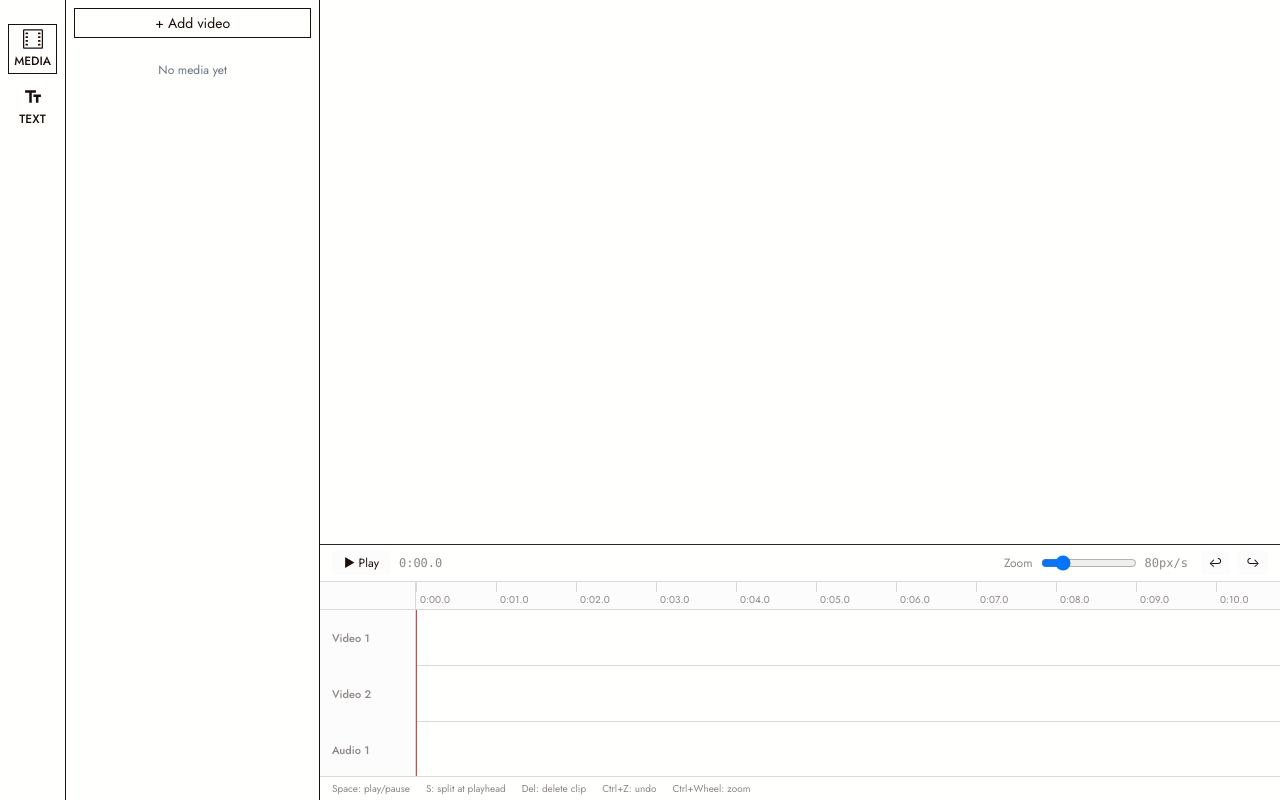
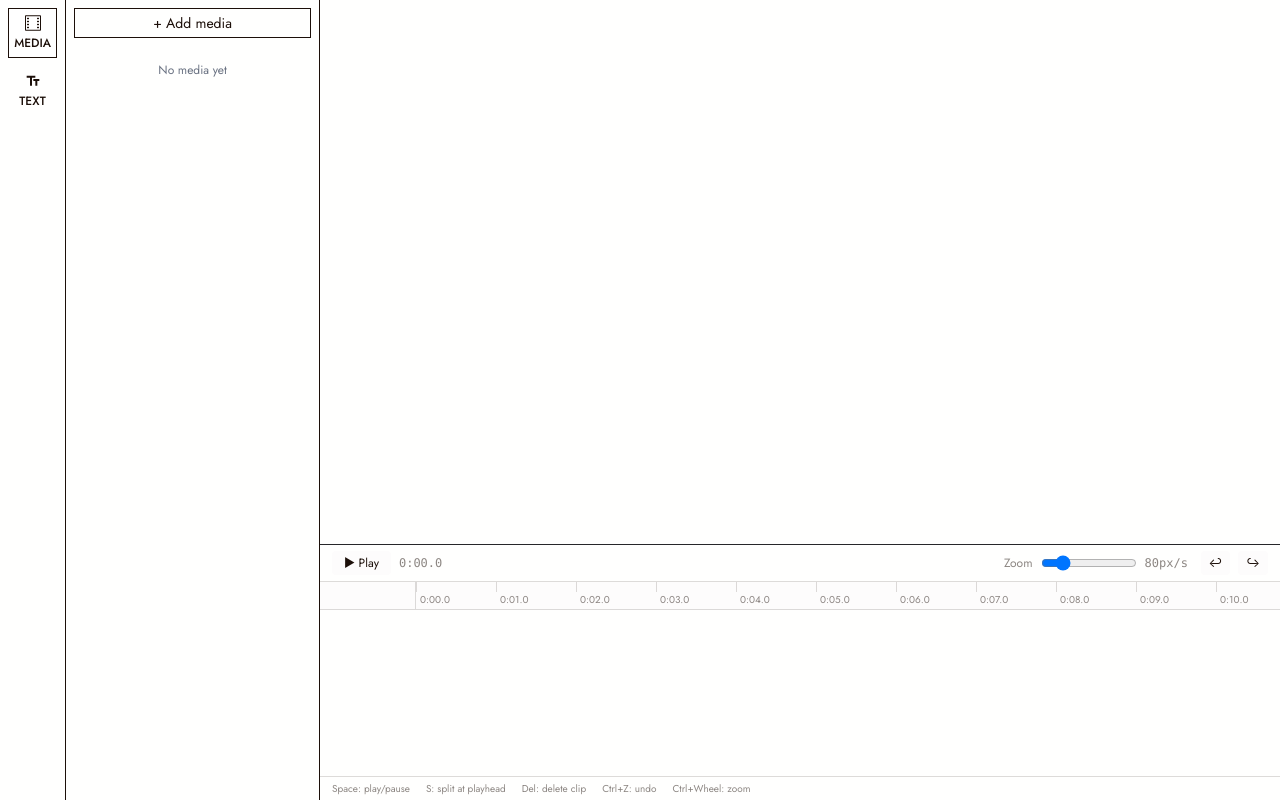
Before and after one commit to stanislavstru/video-editor, a React (Vite) app: page / in a window 1280 px wide. Built offline with nearby package versions, Linux system fonts and the light colour scheme; a web font is replaced by a local one.

Commit message:
working with timeline

```diff
--- a/src/components/media-store/MediaStore.tsx
+++ b/src/components/media-store/MediaStore.tsx
@@ -49,7 +49,7 @@ export const MediaStore = () => {
 
   return (
     <div className="flex flex-col gap-2 h-full">
-      <Button onClick={() => inputRef.current?.click()}>+ Add video</Button>
+      <Button onClick={() => inputRef.current?.click()}>+ Add media</Button>
       <input
         ref={inputRef}
         type="file"
@@ -66,7 +66,7 @@ export const MediaStore = () => {
         {mediaItems.map((item) => (
           <div
             key={item.id}
-            className="group flex items-center justify-between gap-2 border rounded px-2 py-1.5 hover:bg-gray-100"
+            className="group flex items-center justify-between gap-2 border px-2 py-1.5 hover:bg-gray-100"
           >
             <button
               onClick={() => addClipFromMedia(item.id)}
--- a/src/components/sidebar/Sidebar.tsx
+++ b/src/components/sidebar/Sidebar.tsx
@@ -7,8 +7,8 @@ import { Text } from "../features/text/Text";
 type Tab = "media" | "text";
 
 const tabs: { id: Tab; label: string; icon: React.ReactNode }[] = [
-  { id: "media", label: "MEDIA", icon: <SlFilm size="20" /> },
-  { id: "text", label: "TEXT", icon: <MdTextFields size="20" /> },
+  { id: "media", label: "MEDIA", icon: <SlFilm size="16" /> },
+  { id: "text", label: "TEXT", icon: <MdTextFields size="16" /> },
 ];
 
 export const Sidebar = () => {
@@ -16,12 +16,12 @@ export const Sidebar = () => {
 
   return (
     <aside className="flex w-80 shrink-0  border-r bg-surface">
-      <div className="w-20 h-screen border-r py-6 px-2 flex flex-col gap-2">
+      <div className="w-20 h-screen border-r py-2 px-2 flex flex-col gap-2">
         {tabs.map((tab) => (
           <button
             key={tab.id}
             onClick={() => setActiveTab(tab.id)}
-            className={`flex flex-col justify-center items-center gap-1 border py-1 w-full cursor-pointer transition-colors ${
+            className={`flex flex-col justify-center items-center gap-1 border py-1.5 w-full cursor-pointer transition-colors ${
               activeTab === tab.id
                 ? "bg-white border-color-border-full text-text-color "
                 : "border-transparent border bg-surface text-text-color hover:bg-surface-hover hover:border-color-border-full"
--- a/src/components/timeline/Timeline.tsx
+++ b/src/components/timeline/Timeline.tsx
@@ -6,10 +6,11 @@ import {
   type PointerEvent as ReactPointerEvent,
 } from "react";
 import { useEditorStore } from "../../store/editorStore";
-import type { Clip } from "../../store/editorStore";
+import type { Clip, Row } from "../../store/editorStore";
 import { timeToPx, pxToTime, snapTime, formatTime } from "./utils";
 import {
-  ROW_HEIGHT,
+  getClipHeight,
+  getRowHeight,
   ROW_LABEL_WIDTH,
   RULER_HEIGHT,
   SNAP_GRID,
@@ -18,6 +19,21 @@ import {
 import type { DragState } from "./types";
 import { Ruler } from "./components/Ruler";
 import { TrackRow } from "./components/TrackRow";
+
+const NEW_ROW_DROP_ZONE_HEIGHT = 48;
+
+function getRowsHeight(rows: Row[]) {
+  return rows.reduce((total, row) => total + getRowHeight(row.type), 0);
+}
+
+function getRowTop(rows: Row[], rowId: string) {
+  let top = 0;
+  for (const row of rows) {
+    if (row.id === rowId) return top;
+    top += getRowHeight(row.type);
+  }
+  return -1;
+}
 
 // ─── Timeline ─────────────────────────────────────────────────────────────────
 export function Timeline() {
@@ -34,6 +50,7 @@ export function Timeline() {
   const setZoom = useEditorStore((s) => s.setZoom);
   const selectClip = useEditorStore((s) => s.selectClip);
   const moveClip = useEditorStore((s) => s.moveClip);
+  const createRowOfType = useEditorStore((s) => s.createRowOfType);
   const trimClip = useEditorStore((s) => s.trimClip);
   const splitClip = useEditorStore((s) => s.splitClip);
   const deleteSelectedClip = useEditorStore((s) => s.deleteSelectedClip);
@@ -50,6 +67,7 @@ export function Timeline() {
   const [dragState, setDragState] = useState<DragState>({ kind: "idle" });
 
   const totalWidth = timeToPx(duration, zoom);
+  const rowsHeight = getRowsHeight(rows);
 
   // ─── Playback loop ────────────────────────────────────────────────────────
   useEffect(() => {
@@ -154,6 +172,7 @@ export function Timeline() {
         offsetInsideClip,
         ghostLeft: timeToPx(clip.start, zoom),
         ghostRowId: clip.rowId,
+        ghostRowType: clip.type,
       });
 
       el.setPointerCapture(e.pointerId);
@@ -174,6 +193,8 @@ export function Timeline() {
         startPointerX: e.clientX,
         startClipStart: clip.start,
         startClipDuration: clip.duration,
+        startTrimStart: clip.trimStart,
+        sourceDuration: clip.sourceDuration,
       });
       (e.currentTarget as HTMLElement).setPointerCapture(e.pointerId);
     },
@@ -192,6 +213,8 @@ export function Timeline() {
         startPointerX: e.clientX,
         startClipStart: clip.start,
         startClipDuration: clip.duration,
+        startTrimStart: clip.trimStart,
+        sourceDuration: clip.sourceDuration,
       });
       (e.currentTarget as HTMLElement).setPointerCapture(e.pointerId);
     },
@@ -202,25 +225,35 @@ export function Timeline() {
   useEffect(() => {
     if (dragState.kind === "idle") return;
 
-    const rowElements: Array<{ rowId: string; top: number; bottom: number }> =
-      [];
+    const rowElements: Array<{
+      rowId: string;
+      type: Row["type"];
+      top: number;
+      bottom: number;
+    }> = [];
 
     const collectRowRects = () => {
       if (!scrollRef.current) return;
       const containerRect = scrollRef.current.getBoundingClientRect();
       const trackTop = containerRect.top + RULER_HEIGHT;
-      rows.forEach((row, i) => {
+      let currentTop = trackTop;
+      rows.forEach((row) => {
+        const rowHeight = getRowHeight(row.type);
         rowElements.push({
           rowId: row.id,
-          top: trackTop + i * ROW_HEIGHT,
-          bottom: trackTop + (i + 1) * ROW_HEIGHT,
+          type: row.type,
+          top: currentTop,
+          bottom: currentTop + rowHeight,
         });
+        currentTop += rowHeight;
       });
     };
     collectRowRects();
 
     const onPointerMove = (e: PointerEvent) => {
       if (dragState.kind === "moving") {
+        const clip = clips.find((currentClip) => currentClip.id === dragState.clipId);
+        if (!clip) return;
         const scrollLeft = scrollRef.current?.scrollLeft ?? 0;
         const containerLeft = scrollRef.current
           ? scrollRef.current.getBoundingClientRect().left + ROW_LABEL_WIDTH
@@ -232,12 +265,19 @@ export function Timeline() {
           SNAP_GRID,
         );
 
-        let hoveredRowId = dragState.startRowId;
+        let hoveredRowId: string | null = dragState.startRowId;
+        let ghostRowType = clip.type;
         for (const r of rowElements) {
+          if (r.type !== clip.type) continue;
           if (e.clientY >= r.top && e.clientY < r.bottom) {
             hoveredRowId = r.rowId;
             break;
           }
+        }
+
+        const lastRowBottom = rowElements[rowElements.length - 1]?.bottom;
+        if (lastRowBottom !== undefined && e.clientY >= lastRowBottom) {
+          hoveredRowId = null;
         }
 
         setDragState((prev) =>
@@ -246,9 +286,13 @@ export function Timeline() {
                 ...prev,
                 ghostLeft: timeToPx(newClipStart, zoom),
                 ghostRowId: hoveredRowId,
+                ghostRowType,
                 _pendingStart: newClipStart,
                 _pendingRowId: hoveredRowId,
-              } as DragState & { _pendingStart: number; _pendingRowId: string })
+              } as DragState & {
+                _pendingStart: number;
+                _pendingRowId: string | null;
+              })
             : prev,
         );
       } else if (dragState.kind === "trimming") {
@@ -262,23 +306,38 @@ export function Timeline() {
             dragState.startClipStart +
             dragState.startClipDuration -
             MIN_CLIP_DURATION;
+          // Can't move left edge further left than the source beginning
+          const minStart = Math.max(
+            0,
+            dragState.startClipStart - dragState.startTrimStart,
+          );
           const newStart = snapTime(
-            Math.max(0, Math.min(rawStart, maxStart)),
+            Math.max(minStart, Math.min(rawStart, maxStart)),
             SNAP_GRID,
           );
           const newDuration =
             dragState.startClipStart + dragState.startClipDuration - newStart;
+          const newTrimStart =
+            dragState.startTrimStart + (newStart - dragState.startClipStart);
           useEditorStore.setState((s) => ({
             clips: s.clips.map((c) =>
               c.id === dragState.clipId
-                ? { ...c, start: newStart, duration: newDuration }
+                ? {
+                    ...c,
+                    start: newStart,
+                    duration: newDuration,
+                    trimStart: newTrimStart,
+                  }
                 : c,
             ),
           }));
         } else {
           const rawDuration = dragState.startClipDuration + deltaSec;
+          // Can't extend beyond the available source material
+          const maxDuration =
+            dragState.sourceDuration - dragState.startTrimStart;
           const newDuration = snapTime(
-            Math.max(MIN_CLIP_DURATION, rawDuration),
+            Math.min(Math.max(MIN_CLIP_DURATION, rawDuration), maxDuration),
             SNAP_GRID,
           );
           useEditorStore.setState((s) => ({
@@ -294,10 +353,12 @@ export function Timeline() {
       if (dragState.kind === "moving") {
         const ds = dragState as DragState & {
           _pendingStart?: number;
-          _pendingRowId?: string;
+          _pendingRowId?: string | null;
         };
         const toStart = ds._pendingStart ?? dragState.startClipStart;
-        const toRowId = ds._pendingRowId ?? dragState.startRowId;
+        const createdRow =
+          ds._pendingRowId === null ? createRowOfType(dragState.ghostRowType) : null;
+        const toRowId = createdRow?.id ?? ds._pendingRowId ?? dragState.startRowId;
         moveClip(dragState.clipId, toRowId, toStart);
       } else if (dragState.kind === "trimming") {
         const clip = clips.find((c) => c.id === dragState.clipId);
@@ -314,7 +375,7 @@ export function Timeline() {
       window.removeEventListener("pointermove", onPointerMove);
       window.removeEventListener("pointerup", onPointerUp);
     };
-  }, [dragState, zoom, rows, clips, moveClip, trimClip]);
+  }, [dragState, zoom, rows, clips, createRowOfType, moveClip, trimClip]);
 
   // ─── Row click (deselect) ─────────────────────────────────────────────────
   const onRowPointerDown = useCallback(
@@ -352,6 +413,8 @@ export function Timeline() {
     dragState.kind === "moving"
       ? (dragState as Extract<DragState, { kind: "moving" }>).ghostRowId
       : null;
+  const showNewRowDropZone =
+    dragState.kind === "moving" && dragState.ghostRowId === null;
 
   return (
     <div
@@ -439,7 +502,7 @@ export function Timeline() {
             style={{
               left: ROW_LABEL_WIDTH + timeToPx(currentTime, zoom),
               width: 1,
-              height: rows.length * ROW_HEIGHT,
+              height: rowsHeight,
               backgroundColor: "#e84040",
               transform: "translateX(-0.5px)",
             }}
@@ -462,25 +525,50 @@ export function Timeline() {
             />
           ))}
 
+          {showNewRowDropZone && (
+            <div className="flex" style={{ height: NEW_ROW_DROP_ZONE_HEIGHT }}>
+              <div
+                className="shrink-0 flex items-center px-3 text-[11px] font-medium text-muted-foreground border-r border-border bg-muted/60"
+                style={{ width: ROW_LABEL_WIDTH, height: NEW_ROW_DROP_ZONE_HEIGHT }}
+              >
+                New {dragState.ghostRowType}
+              </div>
+              <div
+                className="relative border-b border-dashed border-border/80 bg-muted/30"
+                style={{
+                  width: totalWidth,
+                  height: NEW_ROW_DROP_ZONE_HEIGHT,
+                  flexShrink: 0,
+                }}
+              />
+            </div>
+          )}
+
           {/* Global ghost overlay positioned in correct row */}
           {dragState.kind === "moving" &&
             (() => {
               const ds = dragState as Extract<DragState, { kind: "moving" }>;
-              const ghostRowIndex = rows.findIndex(
-                (r) => r.id === ds.ghostRowId,
-              );
-              if (ghostRowIndex === -1) return null;
               const clip = clips.find((c) => c.id === ds.clipId);
               if (!clip) return null;
               const width = Math.max(timeToPx(clip.duration, zoom), 2);
+              const ghostRow = ds.ghostRowId
+                ? rows.find((row) => row.id === ds.ghostRowId)
+                : null;
+              const ghostTop = ds.ghostRowId
+                ? getRowTop(rows, ds.ghostRowId)
+                : rowsHeight;
+              const ghostHeight = ghostRow
+                ? getClipHeight(ghostRow.type)
+                : getClipHeight(ds.ghostRowType);
+              if (ghostTop === -1) return null;
               return (
                 <div
                   className="absolute rounded pointer-events-none z-40"
                   style={{
                     left: ROW_LABEL_WIDTH + ds.ghostLeft,
-                    top: ghostRowIndex * ROW_HEIGHT + 4,
+                    top: ghostTop + 4,
                     width,
-                    height: ROW_HEIGHT - 8,
+                    height: ghostHeight,
                     backgroundColor: clip.color,
                     opacity: 0.75,
                     border: "2px solid rgba(0,0,0,0.25)",
--- a/src/components/timeline/components/TrackRow.tsx
+++ b/src/components/timeline/components/TrackRow.tsx
@@ -1,7 +1,7 @@
 import { type PointerEvent as ReactPointerEvent } from "react";
 import type { Clip, Row } from "../../../store/editorStore";
 import type { DragState } from "../types";
-import { ROW_HEIGHT, ROW_LABEL_WIDTH } from "../constants";
+import { getRowHeight, ROW_LABEL_WIDTH } from "../constants";
 import { ClipBlock } from "./ClipBlock";
 import { Ghost } from "./Ghost";
 
@@ -42,13 +42,14 @@ export function TrackRow({
   onRowPointerDown,
 }: TrackRowProps) {
   const isGhostRow = ghostRowId === row.id;
+  const rowHeight = getRowHeight(row.type);
 
   return (
-    <div className="flex" style={{ height: ROW_HEIGHT }}>
+    <div className="flex" style={{ height: rowHeight }}>
       {/* Label */}
       <div
         className="shrink-0 flex items-center px-3 text-[11px] font-medium text-muted-foreground border-r border-border bg-muted"
-        style={{ width: ROW_LABEL_WIDTH, height: ROW_HEIGHT }}
+        style={{ width: ROW_LABEL_WIDTH, height: rowHeight }}
       >
         {row.label}
       </div>
@@ -58,7 +59,7 @@ export function TrackRow({
         className="relative border-b border-border"
         style={{
           width: totalWidth,
-          height: ROW_HEIGHT,
+          height: rowHeight,
           backgroundColor: isGhostRow ? "rgba(255,255,255,0.04)" : undefined,
           flexShrink: 0,
         }}
@@ -69,6 +70,7 @@ export function TrackRow({
             key={clip.id}
             clip={clip}
             zoom={zoom}
+            rowType={row.type}
             isSelected={clip.id === selectedClipId}
             dragState={dragState}
             onPointerDownClip={onPointerDownClip}
@@ -78,7 +80,7 @@ export function TrackRow({
         ))}
 
         {isGhostRow && (
-          <Ghost dragState={dragState} clips={clips} zoom={zoom} />
+          <Ghost dragState={dragState} clips={clips} zoom={zoom} rowType={row.type} />
         )}
       </div>
     </div>
--- a/src/components/ui/button.tsx
+++ b/src/components/ui/button.tsx
@@ -5,7 +5,7 @@ import { Slot } from "radix-ui";
 import { cn } from "@/lib/utils";
 
 const buttonVariants = cva(
-  "inline-flex items-center justify-center gap-2 whitespace-nowrap px-3 py-1 h-auto text-sm font-normal ring-offset-background transition-all duration-200 focus-visible:outline-none focus-visible:ring-2 focus-visible:ring-color-border-full focus-visible:ring-offset-2 active:ring-4 active:ring-surface-raised disabled:pointer-events-none disabled:cursor-not-allowed disabled:opacity-100 [&_svg]:pointer-events-none [&_svg]:size-4 [&_svg]:shrink-0",
+  "inline-flex items-center justify-center gap-2 whitespace-nowrap px-3 py-1 h-auto text-sm font-normal ring-offset-background transition-all duration-200 cursor-pointer focus-visible:outline-none focus-visible:ring-2 focus-visible:ring-color-border-full focus-visible:ring-offset-2 active:ring-4 active:ring-surface-raised disabled:pointer-events-none disabled:cursor-not-allowed disabled:opacity-100 [&_svg]:pointer-events-none [&_svg]:size-4 [&_svg]:shrink-0",
   {
     variants: {
       variant: {
--- a/src/store/editorStore.ts
+++ b/src/store/editorStore.ts
@@ -96,10 +96,12 @@ interface EditorState {
 
   addClip: (clip: Clip) => void;
   addRow: (row: Row) => void;
+  createRowOfType: (type: ClipType) => Row;
 
   addMediaItem: (item: MediaItem) => void;
   removeMediaItem: (id: string) => void;
   addClipFromMedia: (mediaId: string) => void;
+  addTextClip: (label: string) => void;
 
   undo: () => void;
   redo: () => void;
@@ -120,11 +122,29 @@ const CLIP_COLORS: Record<ClipType, string> = {
   text: "#f59e0b",
 };
 
-const INITIAL_ROWS: Row[] = [
-  { id: "row-video-1", label: "Video 1", type: "video" },
-  { id: "row-video-2", label: "Video 2", type: "video" },
-  { id: "row-audio-1", label: "Audio 1", type: "audio" },
-];
+const INITIAL_ROWS: Row[] = [];
+
+function createRowLabel(type: ClipType, index: number): string {
+  return `${type.charAt(0).toUpperCase()}${type.slice(1)} ${index}`;
+}
+
+function createRow(rows: Row[], type: ClipType): Row {
+  const nextIndex = rows.filter((row) => row.type === type).length + 1;
+  const row: Row = {
+    id: `row-${type}-${nextIndex}`,
+    label: createRowLabel(type, nextIndex),
+    type,
+  };
+  rows.push(row);
+  return row;
+}
+
+function ensureRowForType(rows: Row[], type: ClipType): Row {
+  const existingRow = rows.find((row) => row.type === type);
+  if (existingRow) return existingRow;
+
+  return createRow(rows, type);
+}
 
 export const useEditorStore = create<EditorState>()(
   immer((set, get) => ({
@@ -163,6 +183,8 @@ export const useEditorStore = create<EditorState>()(
       const s = get();
       const clip = s.clips.find((c) => c.id === clipId);
       if (!clip) return;
+      const targetRow = s.rows.find((row) => row.id === toRowId);
+      if (!targetRow || targetRow.type !== clip.type) return;
       const cmd: Command = {
         type: "MOVE_CLIP",
         clipId,
@@ -263,9 +285,15 @@ export const useEditorStore = create<EditorState>()(
     },
 
     addClip: (clip) => {
-      const cmd: Command = { type: "ADD_CLIP", clip };
       set((draft) => {
-        draft.clips.push(clip);
+        const row =
+          draft.rows.find((existingRow) => existingRow.id === clip.rowId) ??
+          ensureRowForType(draft.rows, clip.type);
+        const clipToAdd =
+          row.id === clip.rowId ? clip : { ...clip, rowId: row.id };
+        const cmd: Command = { type: "ADD_CLIP", clip: clipToAdd };
+
+        draft.clips.push(clipToAdd);
         draft.duration = recalcDuration(draft.clips);
         draft.undoStack.push(cmd);
         draft.redoStack = [];
@@ -276,6 +304,14 @@ export const useEditorStore = create<EditorState>()(
       set((draft) => {
         draft.rows.push(row);
       });
+    },
+
+    createRowOfType: (type) => {
+      let createdRow!: Row;
+      set((draft) => {
+        createdRow = createRow(draft.rows, type);
+      });
+      return createdRow;
     },
 
     addMediaItem: (item) => {
@@ -296,13 +332,11 @@ export const useEditorStore = create<EditorState>()(
       const s = get();
       const media = s.mediaItems.find((m) => m.id === mediaId);
       if (!media) return;
-      const targetRow = s.rows.find((r) => r.type === media.type);
-      if (!targetRow) return;
-      const clipsOnRow = s.clips.filter((c) => c.rowId === targetRow.id);
-      const startTime = clipsOnRow.reduce(
-        (max, c) => Math.max(max, c.start + c.duration),
-        0,
-      );
+      set((draft) => {
+        const targetRow = ensureRowForType(draft.rows, media.type);
+        const startTime = draft.clips
+          .filter((clip) => clip.rowId === targetRow.id)
+          .reduce((max, clip) => Math.max(max, clip.start + clip.duration), 0);
         const clip: Clip = {
           id: generateId(),
           rowId: targetRow.id,
@@ -316,7 +350,34 @@ export const useEditorStore = create<EditorState>()(
           sourceDuration: media.duration,
         };
         const cmd: Command = { type: "ADD_CLIP", clip };
+
+        draft.clips.push(clip);
+        draft.duration = recalcDuration(draft.clips);
+        draft.undoStack.push(cmd);
+        draft.redoStack = [];
+      });
+    },
+
+    addTextClip: (label) => {
+      const normalizedLabel = label.trim() || "Text";
       set((draft) => {
+        const targetRow = ensureRowForType(draft.rows, "text");
+        const startTime = draft.clips
+          .filter((clip) => clip.rowId === targetRow.id)
+          .reduce((max, clip) => Math.max(max, clip.start + clip.duration), 0);
+        const clip: Clip = {
+          id: generateId(),
+          rowId: targetRow.id,
+          start: startTime,
+          duration: 4,
+          label: normalizedLabel,
+          type: "text",
+          color: CLIP_COLORS.text,
+          trimStart: 0,
+          sourceDuration: 4,
+        };
+        const cmd: Command = { type: "ADD_CLIP", clip };
+
         draft.clips.push(clip);
         draft.duration = recalcDuration(draft.clips);
         draft.undoStack.push(cmd);
```
Also changed, not shown: src/components/features/text/Text.tsx (+27 -1 lines), src/components/timeline/components/ClipBlock.tsx (+6 -3 lines), src/components/timeline/components/Ghost.tsx (+6 -4 lines), src/components/timeline/constants.ts (+11 -0 lines), src/components/timeline/types.ts (+6 -1 lines). Lines whose indentation alone changed are shown as unchanged.
